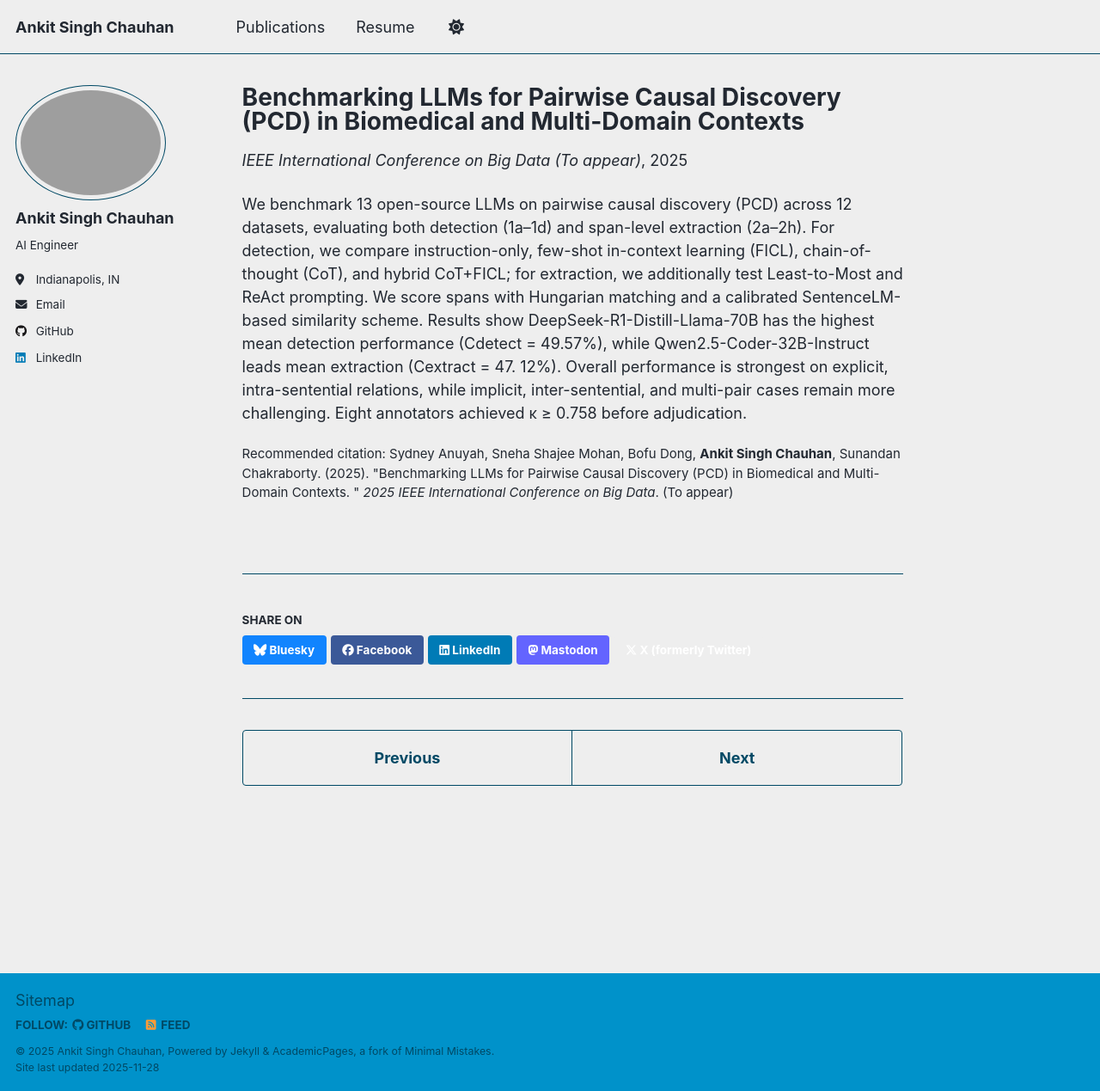
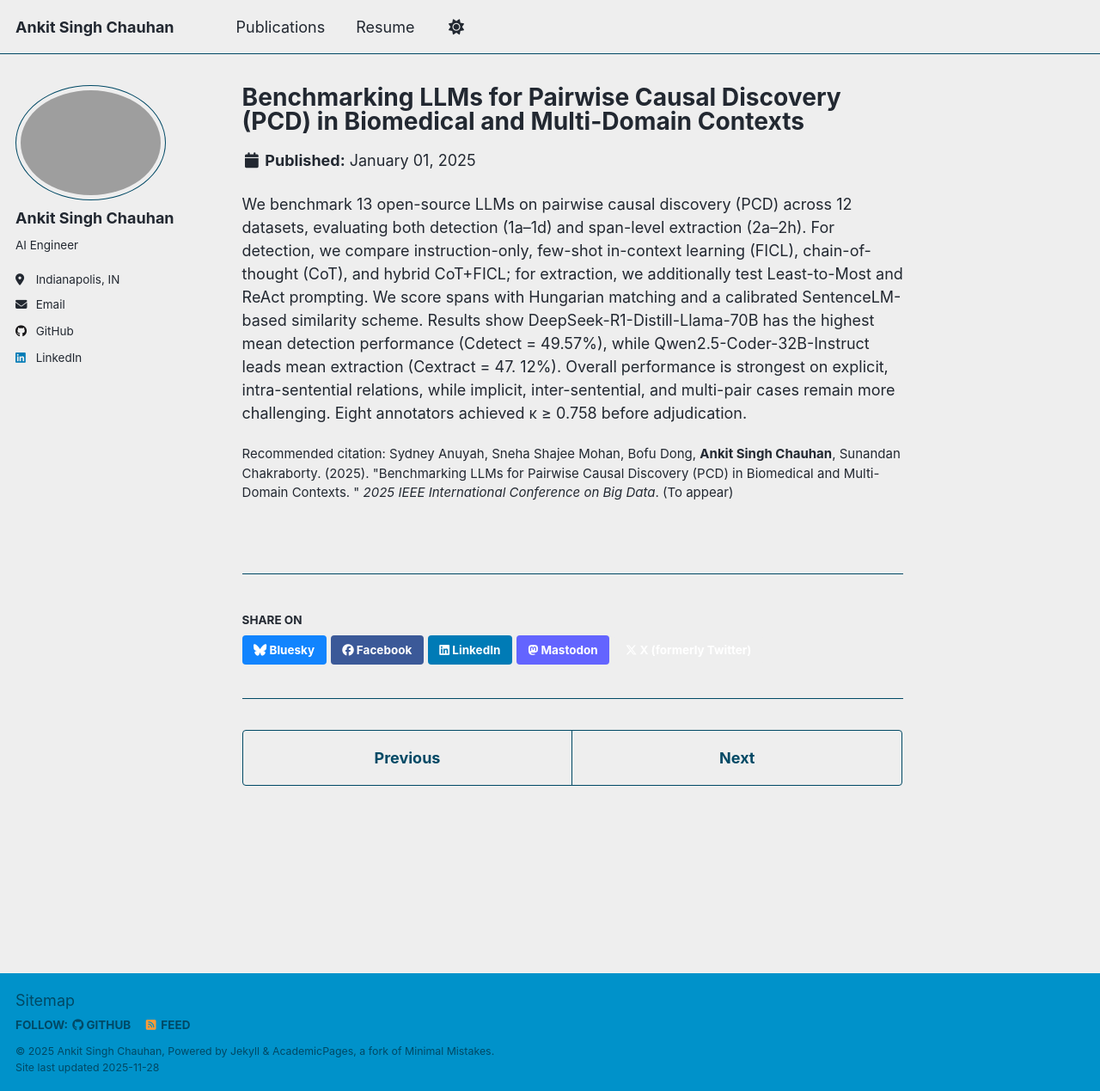
Before and after one commit to anchauha/anchauha.github.io, a Jekyll site: the page built from _publications/2025-01-01-benchmarking-llms-pcd.md, in a window 1280 px wide and 1269 px high. Shown: the whole window at 86% size. Built offline with Jekyll 4.4.1, drawn with Linux system fonts in a browser that asks for light colours; a script that is not in the unit is left out; part of the change alters nothing that is shown.

Commit message:
Update 2025-01-01-benchmarking-llms-pcd.md

```diff
--- a/_publications/2025-01-01-benchmarking-llms-pcd.md
+++ b/_publications/2025-01-01-benchmarking-llms-pcd.md
@@ -2,9 +2,9 @@
 title: "Benchmarking LLMs for Pairwise Causal Discovery (PCD) in Biomedical and Multi-Domain Contexts"
 collection: publications
 permalink: /publication/2025-01-01-benchmarking-llms-pcd
-excerpt: 'We benchmark 13 open-source LLMs on pairwise causal discovery (PCD) across 12 datasets, evaluating both detection and span-level extraction with various prompting strategies.'
+# excerpt: 'We benchmark 13 open-source LLMs on pairwise causal discovery (PCD) across 12 datasets, evaluating both detection and span-level extraction with various prompting strategies.'
 date: 2025-01-01
-venue: 'IEEE International Conference on Big Data (To appear)'
+# venue: 'IEEE International Conference on Big Data (To appear)'
 # paperurl: 'http://example.com/paper.pdf'  # Uncomment and update when available
 # slidesurl: 'http://example.com/slides.pdf'  # Uncomment when available
 citation: 'Sydney Anuyah, Sneha Shajee Mohan, Bofu Dong, <b>Ankit Singh Chauhan</b>, Sunandan Chakraborty. (2025). &quot;Benchmarking LLMs for Pairwise Causal Discovery (PCD) in Biomedical and Multi-Domain Contexts. &quot; <i>2025 IEEE International Conference on Big Data</i>.  (To appear)'
```
